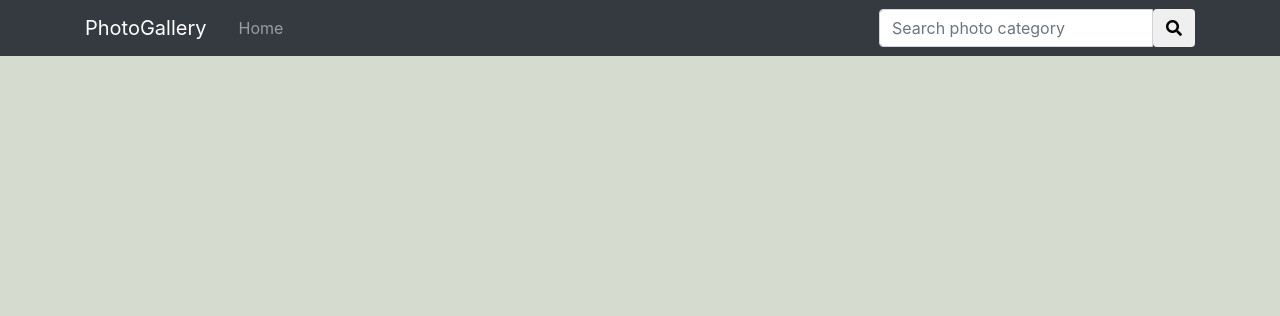
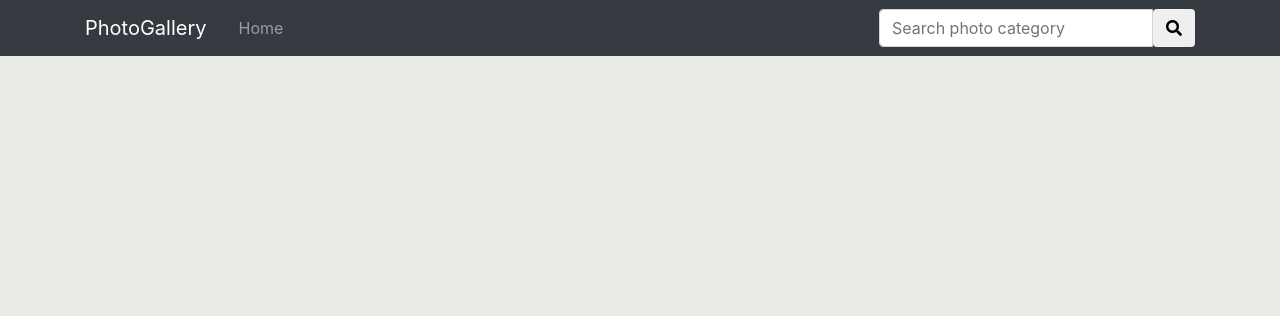
Before and after one commit to Victoria045/Photo-Gallery, a Django app: page / in a window 1280 px wide. Shown: the top 316 px of the page. Run offline with Django 3.2, Linux system fonts and the light colour scheme; data that the repository does not hold is empty; some libraries are stand-ins or nearby versions.

Commit message:
modify the main stylesheet

```diff
--- a/static/css/main.css
+++ b/static/css/main.css
@@ -18,7 +18,7 @@
   }
   body{
    scroll-behavior: smooth;
-   background-color:rgba(49, 83, 15,0.2);
+   background-color:rgba(49, 83, 15,0.1);
   }
 
   .modalcard{
```
